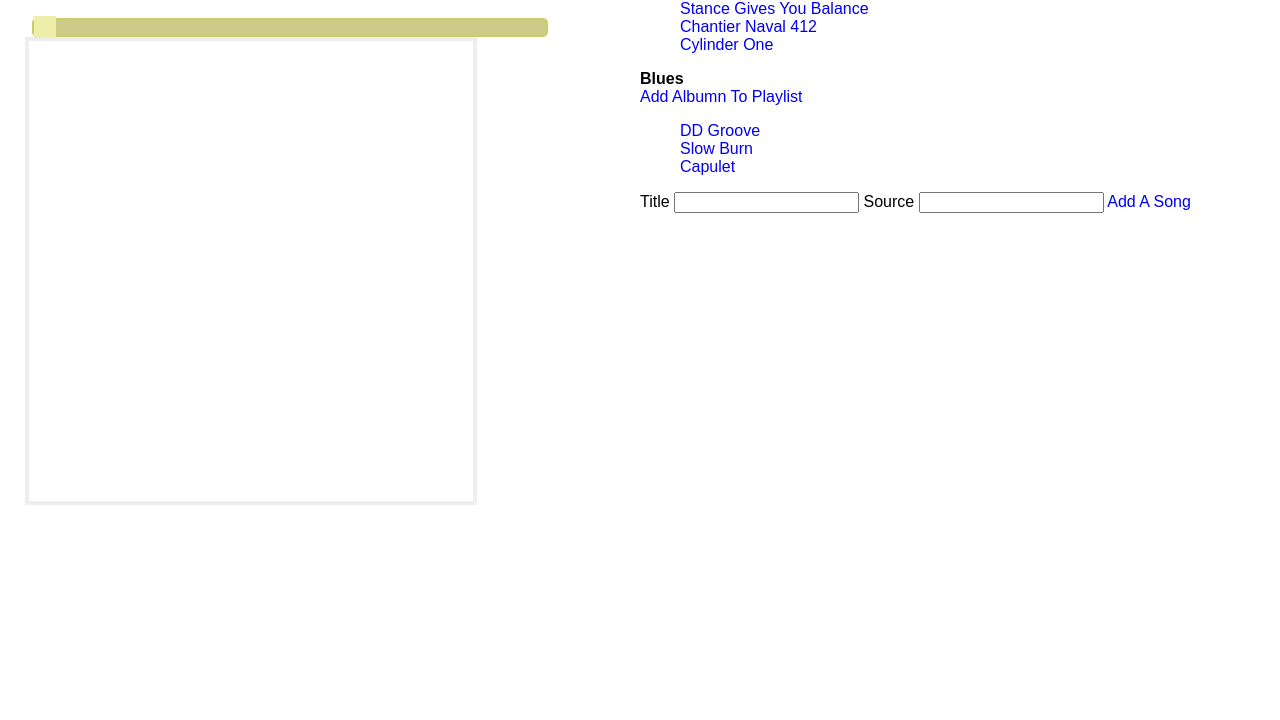
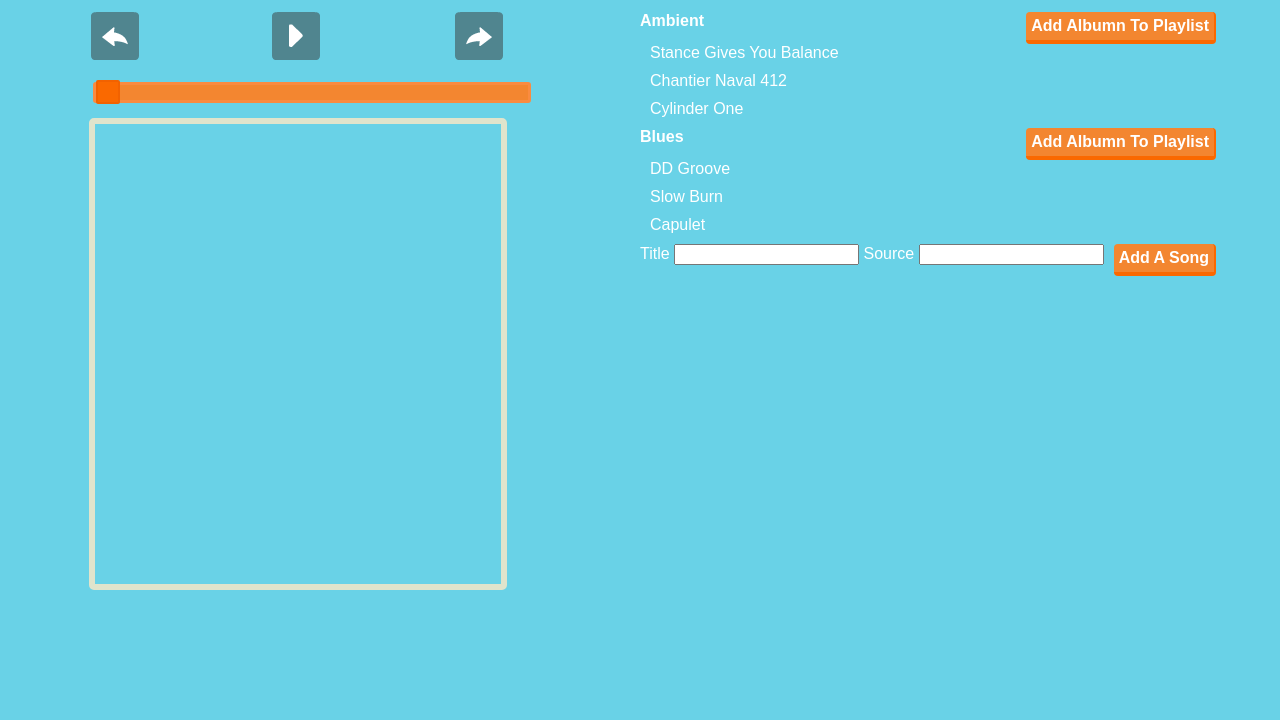
Before and after one commit to JohnSZhang/audio-player, a plain HTML site: page index.html in a window 1280 px wide. Shown: the part 80-800 px from the top of the page. Drawn offline with Linux system fonts and the light colour scheme.

Commit message:
add some basic styling

```diff
--- a/assets/master.css
+++ b/assets/master.css
@@ -1,4 +1,4 @@
-div, p, body, main, span, h2, h4, a {
+div, p, body, main, span, h2, h4, a, ul, li {
   text-decoration: none;
   padding: 0;
   margin: 0;
@@ -14,16 +14,34 @@ ul {
   list-style: none;
 }
 
-#player {
-  width: 50%;
-  float: left;
+body {
+  background-color: #69D2E7;
+
 }
 
+
+h2, h4, a, li, label{
+  color: #ffffff;
+}
+
+h2 {
+  font-size: 45px;
+}
+
+#player {
+  width: 45%;
+  float: left;
+  margin-left: 5%;
+}
+
+#player h2{
+  margin: 20px;
+}
 ul.controls {
   float: left;
   display: block;
-  margin: auto;
-  width: 90%;
+  width: 100%;
+  margin-left: 15px;
 }
 
 ul.controls li {
@@ -41,6 +59,12 @@ ul.controls li {
 
 .controls a.backward {
   background: url('images/skip.png') no-repeat;
+    -moz-transform: scaleX(-1);
+    -o-transform: scaleX(-1);
+    -webkit-transform: scaleX(-1);
+    transform: scaleX(-1);
+    filter: FlipH;
+    -ms-filter: "FlipH";
 }
 
 .controls a.play {
@@ -56,37 +80,58 @@ ul.controls li {
 
 #status {
   float: left;
-  width: 80%;
+  width: 75%;
   height: 15px;
-  background-color: #cc8;
+  background-color: #F38630;
   margin-left: 5%;
-  border: 2px solid #cc6;
-  border-radius: 5px;
+  border: 3px solid #Fa8b40;
+  border-radius: 3px;
   margin-top: 20px;
+  margin-bottom: 15px;
   position: relative;
 }
 
 #status span {
   position: absolute;
   z-index: 2;
-  background-color: #eea;
-  width: 22px;
-  height: 22px;
-  top: -4px;
+  background-color: #FA6900;
+  width: 20px;
+  height: 20px;
+  border-radius: 2px;
+  border: 2px solid #F26200;
+  top: -5px;
   cursor: pointer;
 }
 
 #playlist {
   width: 60%;
-  border: 4px solid #eee;
+  border: 6px solid #E0E4CC;
+  border-radius: 5px;
   margin: 25px;
   padding: 30px;
   overflow: scroll;
   min-height: 400px;
 }
 
+#playlist li {
+  margin-bottom: 5px;
+}
+
+#playlist li, #playlist a {
+  font-size: 20px;
+}
+
 #playlist li.current {
-  color: #3ff;
+  color: #F38630;
+  font-weight: bold;
+}
+
+#playlist li {
+}
+#playlist a {
+  float: right;
+  display: block;
+  font-weight: bold;
 }
 
 #playlist li.track {
@@ -98,6 +143,39 @@ ul.controls li {
 }
 
 #library {
-  width: 50%;
+  width: 45%;
   float: right;
+  margin-right: 5%;
 }
+#library h2{
+  margin-top: 20px;
+  margin-bottom: 20px;
+}
+
+#library a.add {
+  float: right;
+  display:block;
+  font-weight: bold;
+  background-color: #F38630;
+  border-bottom: 4px solid #FA6900;
+  border-right: 2px solid #FA6900;
+  border-radius: 4px;
+  padding: 5px;
+}
+#library ul {
+  margin-top: 15px;
+  clear: both;
+}
+#library ul li{
+  margin-bottom: 10px;
+  font-weight: normal;
+}
+
+#library ul li a {
+  padding-left: 10px;
+}
+
+#library h4 {
+  width: 50px;
+  float: left;
+}
```
Also changed, not shown: 1 other file.
